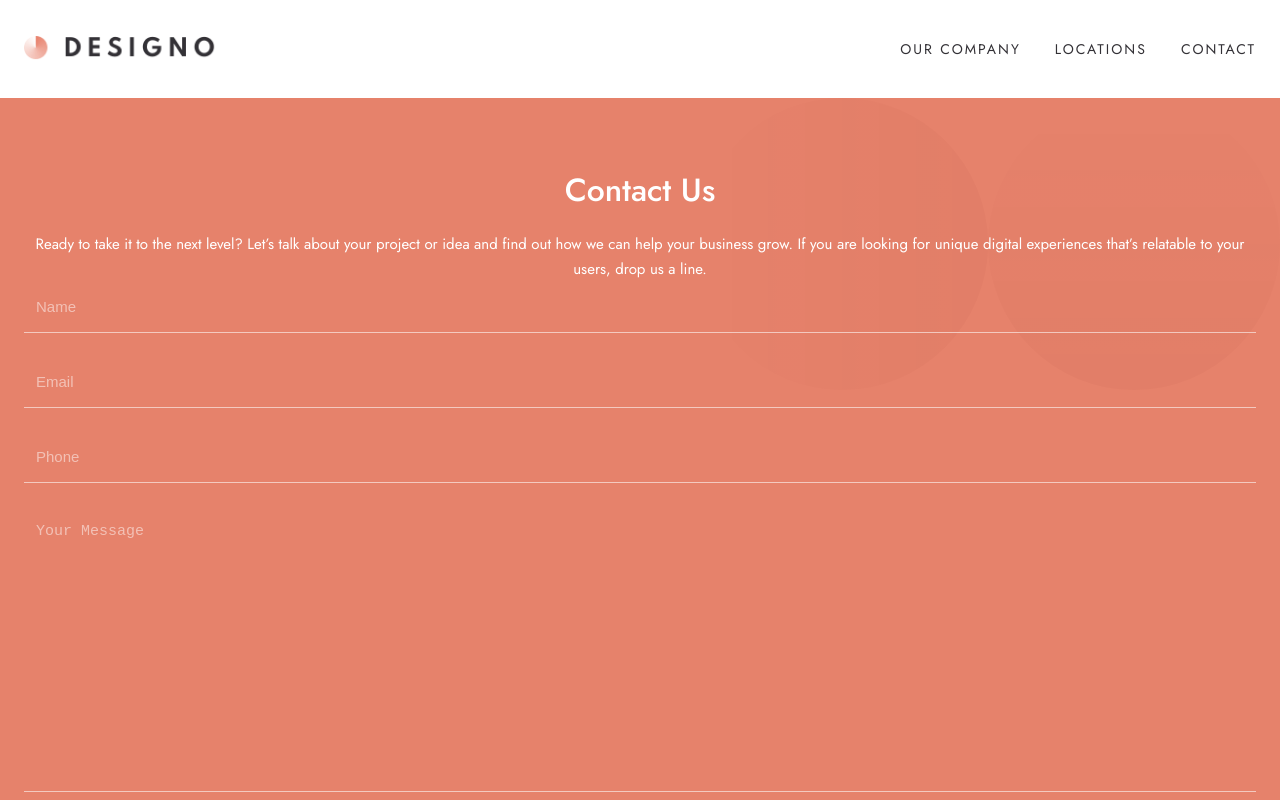
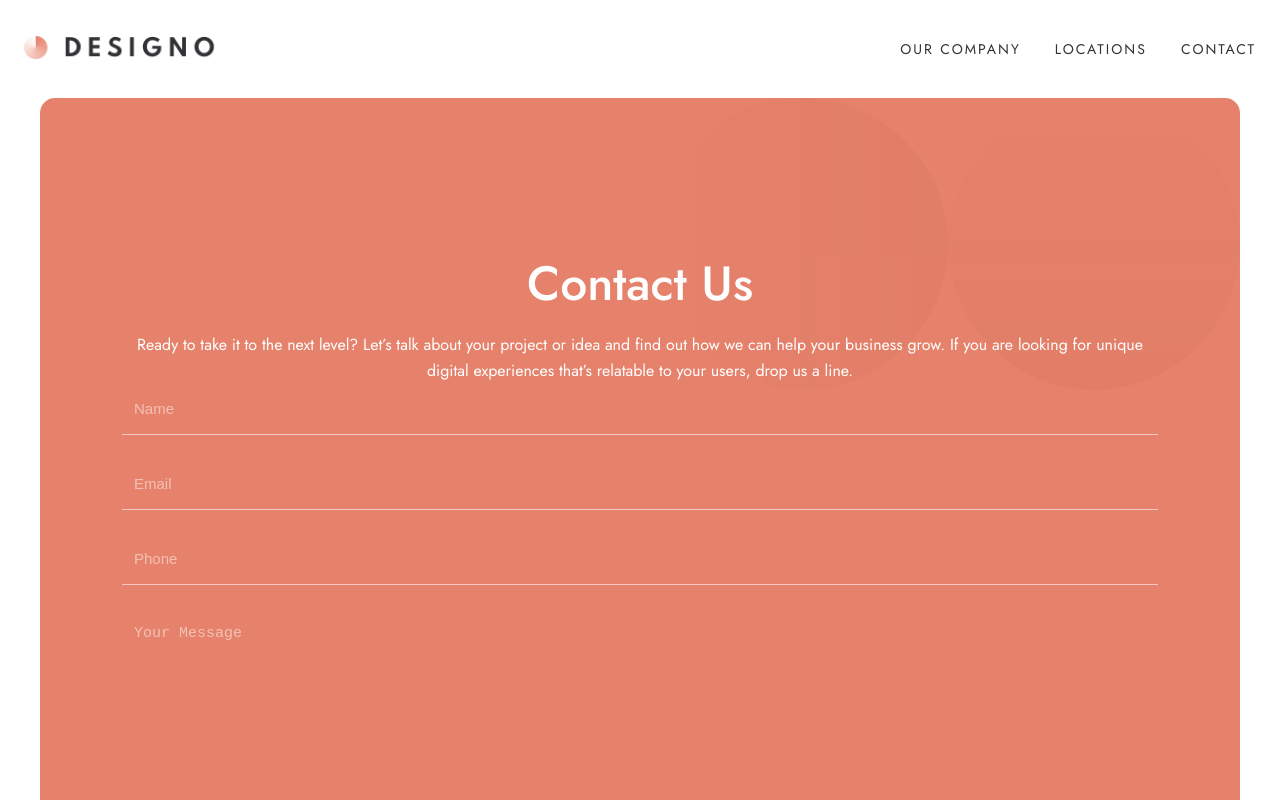
Before and after one commit to AyeTone/Desingo, a React (Create React App) app in the folder client/: page /contact in a window 1280 px wide. Shown: the top 800 px of the page. Built offline with nearby package versions, Linux system fonts and the light colour scheme.

Commit message:
Contact Page Tablet implemented

```diff
--- a/client/src/pages/Contact.jsx
+++ b/client/src/pages/Contact.jsx
@@ -9,7 +9,7 @@ const Contact = () => {
   }
 
   return (
-    <main>
+    <main className="contact">
       <div className="contact__content">
         <div className="contact__content--wrapper">
           <h2 className="contact__content--header">Contact Us</h2>
@@ -38,8 +38,7 @@ const Contact = () => {
             <textarea
               className="contact__form--input"
               placeholder="Your Message"
-              cols="30"
-              rows="10"
+              rows="7"
             ></textarea>
             <button className="contact__form--submit">Submit</button>
           </form>
--- a/client/src/styles/pages/_Contact.scss
+++ b/client/src/styles/pages/_Contact.scss
@@ -1,4 +1,5 @@
 @use "../abstracts/variables" as *;
+@use "../utils/breakpoints" as *;
 
 .contact__content {
   position: relative;
@@ -70,5 +71,37 @@
     font-size: 15px;
     line-height: 22px;
     letter-spacing: 1px;
+    cursor: pointer;
   }
 }
+
+/*
+
+      Tablet BP
+
+*/
+
+@include breakpoint(tablet) {
+  .contact {
+    padding: 0 40px;
+  }
+
+  .contact__content {
+    border-radius: 15px;
+    padding: 88px 58px;
+
+    &--header {
+      font-size: 48px;
+      line-height: 48px;
+    }
+
+    &--para {
+      font-size: 16px;
+      line-height: 26px;
+    }
+  }
+
+  .contact__form--submit {
+    align-self: flex-end;
+  }
+}
```
Also changed, not shown: client/src/index.css.
